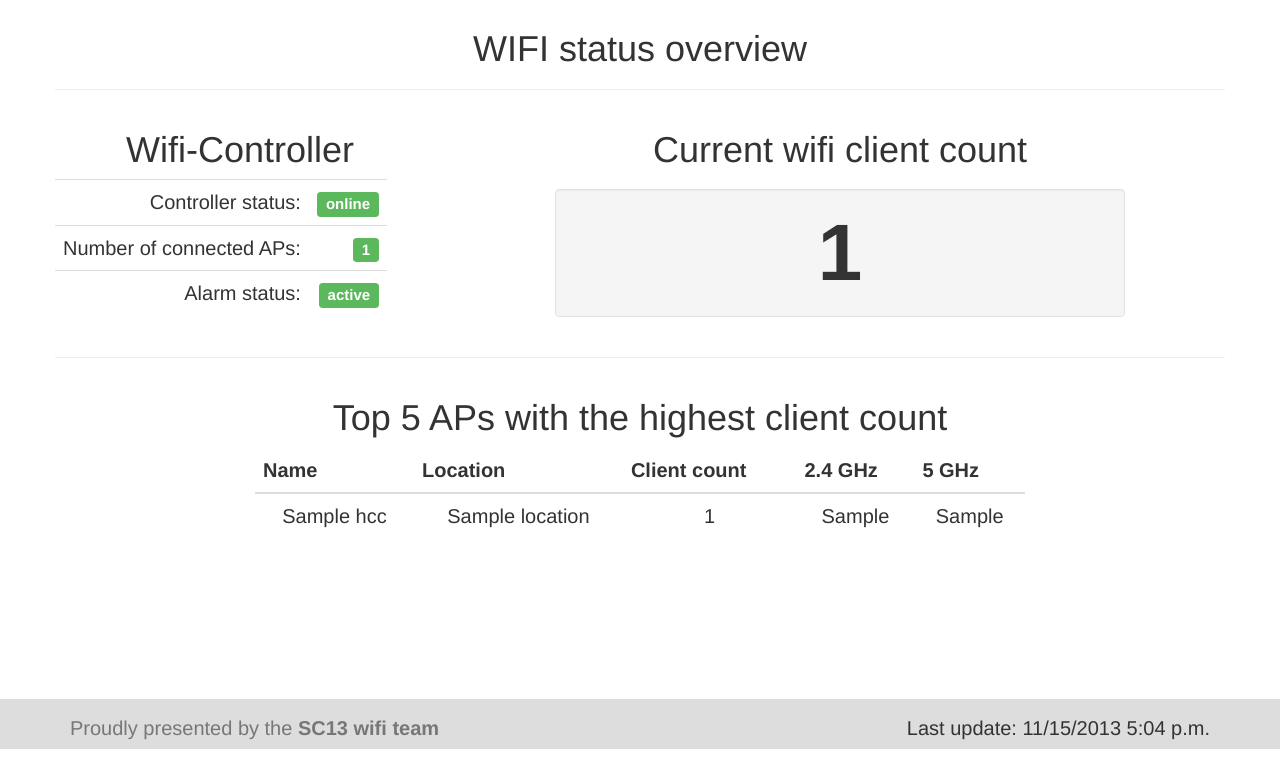
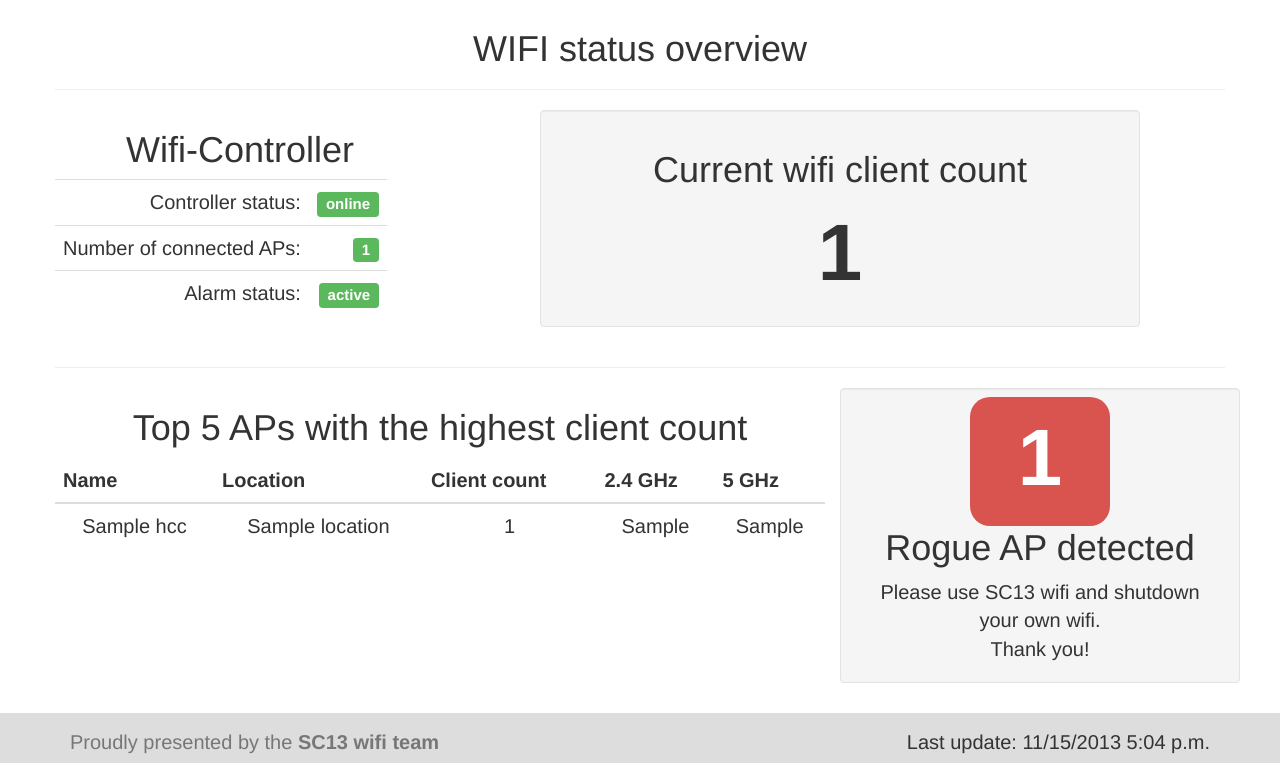
Before and after one commit to asmaps/django-ciscoprime, a Django app: template ciscoprime/main/templates/main/overview.html in a window 1280 px wide. Shown: the part 51-814 px from the top of the page. Run offline with Django 3.2, Linux system fonts and the light colour scheme; the template is opened without the code that fills it: most values are stand-ins (such as "Sample title", 1, 10 or a date in 2020); some libraries are stand-ins or nearby versions.

Commit message:
Rogue AP count

```diff
--- a/ciscoprime/main/templates/base.html
+++ b/ciscoprime/main/templates/base.html
@@ -17,7 +17,7 @@
     <div class="navbar navbar-inverse navbar-fixed-top" role="navigation">
       <div class="container">
         <div class="navbar-header">
-          <a class="navbar-brand" href="{% url 'overview' %}'">Django Cisco Prime</a>
+          <a class="navbar-brand" href="{% url 'overview' %}">Django Cisco Prime</a>
         </div>
         <div class="collapse navbar-collapse">
           <ul class="nav navbar-nav">
--- a/ciscoprime/main/templates/main/overview.html
+++ b/ciscoprime/main/templates/main/overview.html
@@ -33,14 +33,14 @@
                 </div>
             {% endwith %}
         </div>
-        <div class="col-lg-6 col-lg-offset-1 text-center">
+        <div class="col-lg-6 col-lg-offset-1 text-center well">
             <h1>Current wifi client count</h1>
-            <h1><div class="well big"><strong>{{ clients.count }}</strong></div></h1>
+            <h1><span class="big"><strong>{{ clients.count }}</strong></span></h1>
         </div>
     </div>
     <hr>
     <div class="row">
-        <div class="col-lg-8 col-lg-offset-2 text-center">
+        <div class="col-lg-8 text-center">
             <h1>Top 5 APs with the highest client count</h1>
             <table class="table">
                 <thead>
@@ -65,6 +65,12 @@
                 </tbody>
             </table>
         </div>
+        <div class="col-lg-4 text-center well">
+            <div style="padding:10px"><span class="big label label-{{ ap.rogues_count|yesno:'danger,success' }}">{{ ap.rogues_count }}</span></div>
+            <h1>Rogue AP{{ ap.rogues_count|pluralize }} detected</h1>
+            Please use SC13 wifi and shutdown your own wifi.<br>
+            Thank you!
+        </div>
     </div>
 {% endif %}
 </div>
```
Also changed, not shown: ciscoprime/main/views.py (+7 -0 lines).
